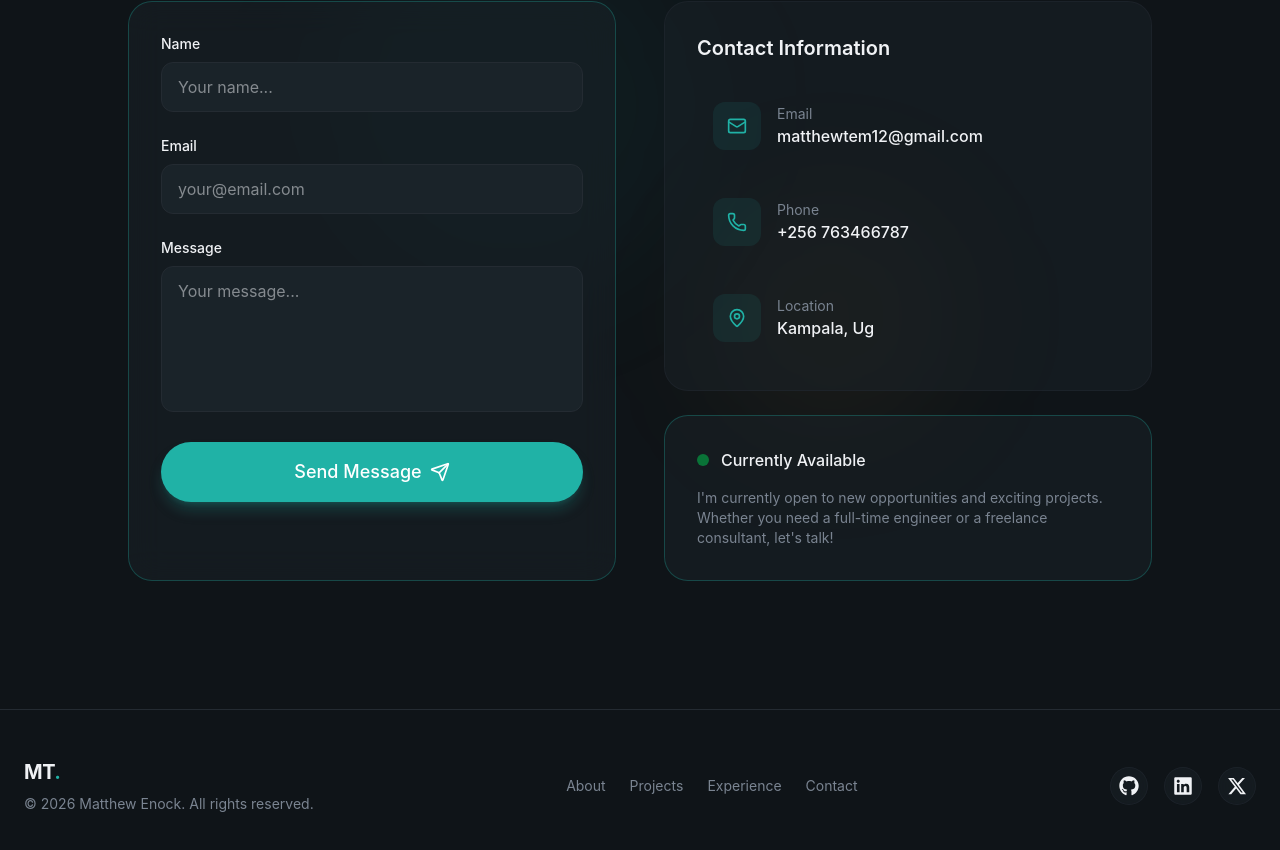
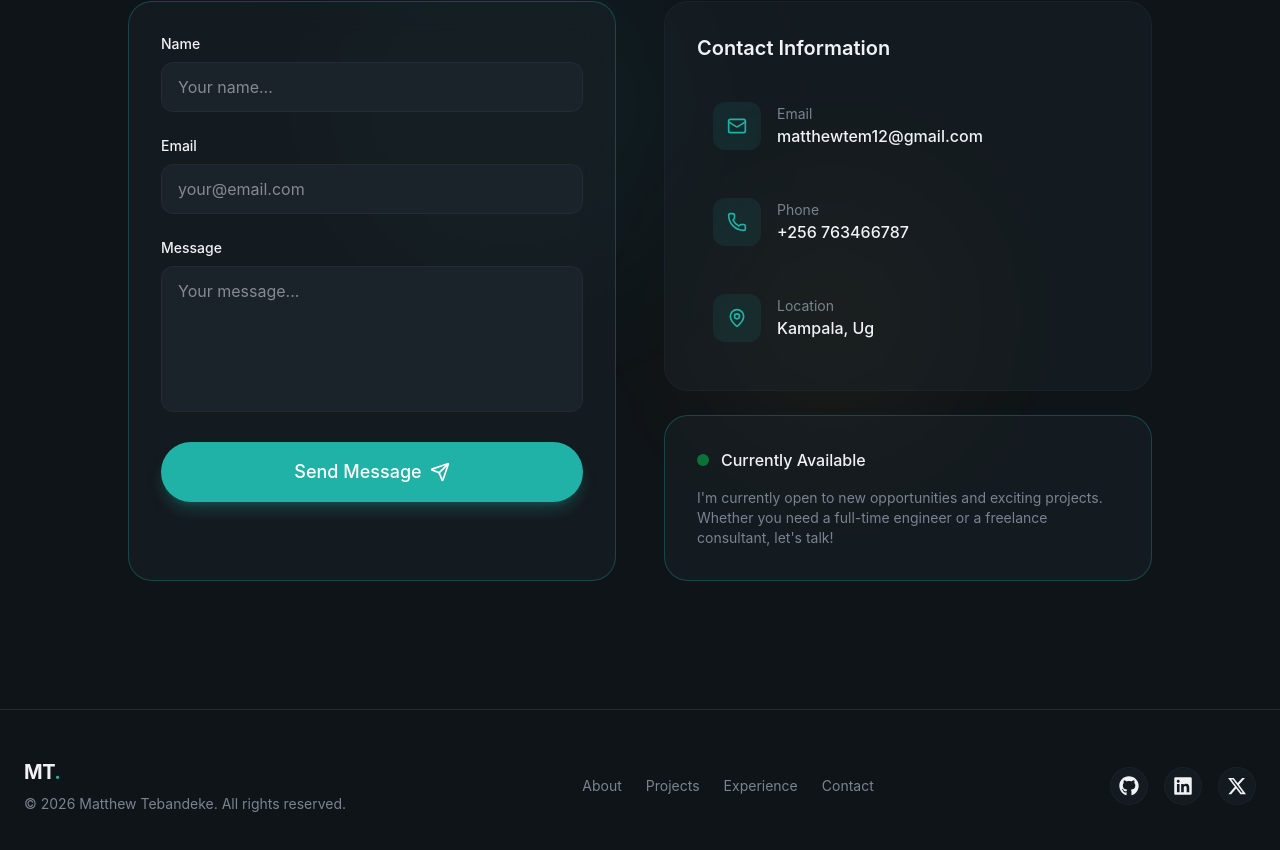
Before and after one commit to matthew719/my-portfolio, a React (Vite) app: page / in a window 1280 px wide. Shown: the part 5829-6679 px from the top of the page. Built offline with nearby package versions, Linux system fonts and the light colour scheme.

Commit message:
footer update

```diff
--- a/src/layout/Footer.jsx
+++ b/src/layout/Footer.jsx
@@ -26,7 +26,7 @@ export const Footer = () => {
               MT<span className="text-primary">.</span>
             </a>
             <p className="text-sm text-muted-foreground mt-2">
-              © {currentYear} Matthew Enock. All rights reserved.
+              © {currentYear} Matthew Tebandeke. All rights reserved.
             </p>
           </div>
 
```
